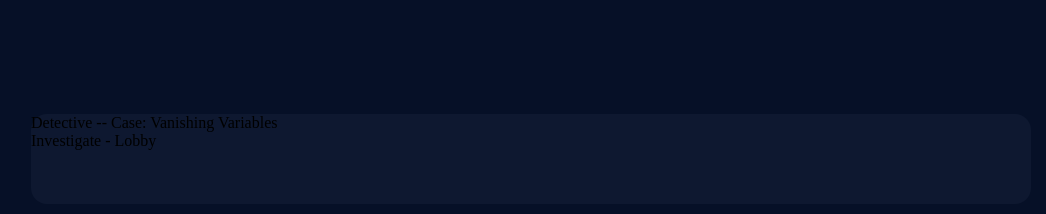
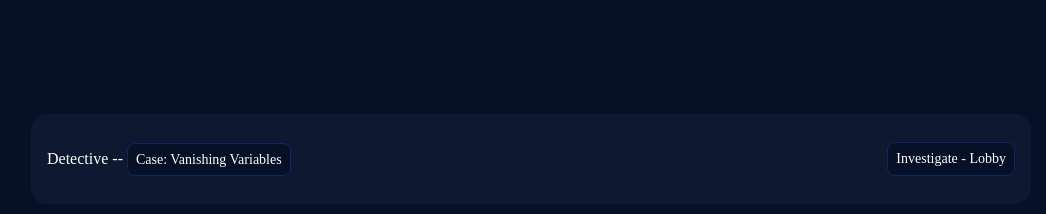
Before and after one commit to nika-dalalishvili-tbc-it-academy/frontliners-collab2-tbc-it-academy, a website: page index.html in a window 1280 px wide. Shown: the whole page, without its empty margins (109-1155 px from the left). Drawn offline with nearby package versions, Linux system fonts and the light colour scheme; files that its build step writes are made by us from their sources.

Commit message:
feat(header-css): design completed

```diff
--- a/source/scss/layout/_header.scss
+++ b/source/scss/layout/_header.scss
@@ -4,4 +4,17 @@
 .header {
     background-color: $color-2;
     grid-column: span 2;
+    display: flex;
+    justify-content: space-between;
+    align-items: center;
+    color: white;
+    padding: 0 16px;
+
+    span {
+        background-color: $color-1;
+        font-size: 14px;
+        padding: 8px;
+        border: 1px solid rgb(18, 37, 95);
+        border-radius: 8px;
+    }
 }
```
